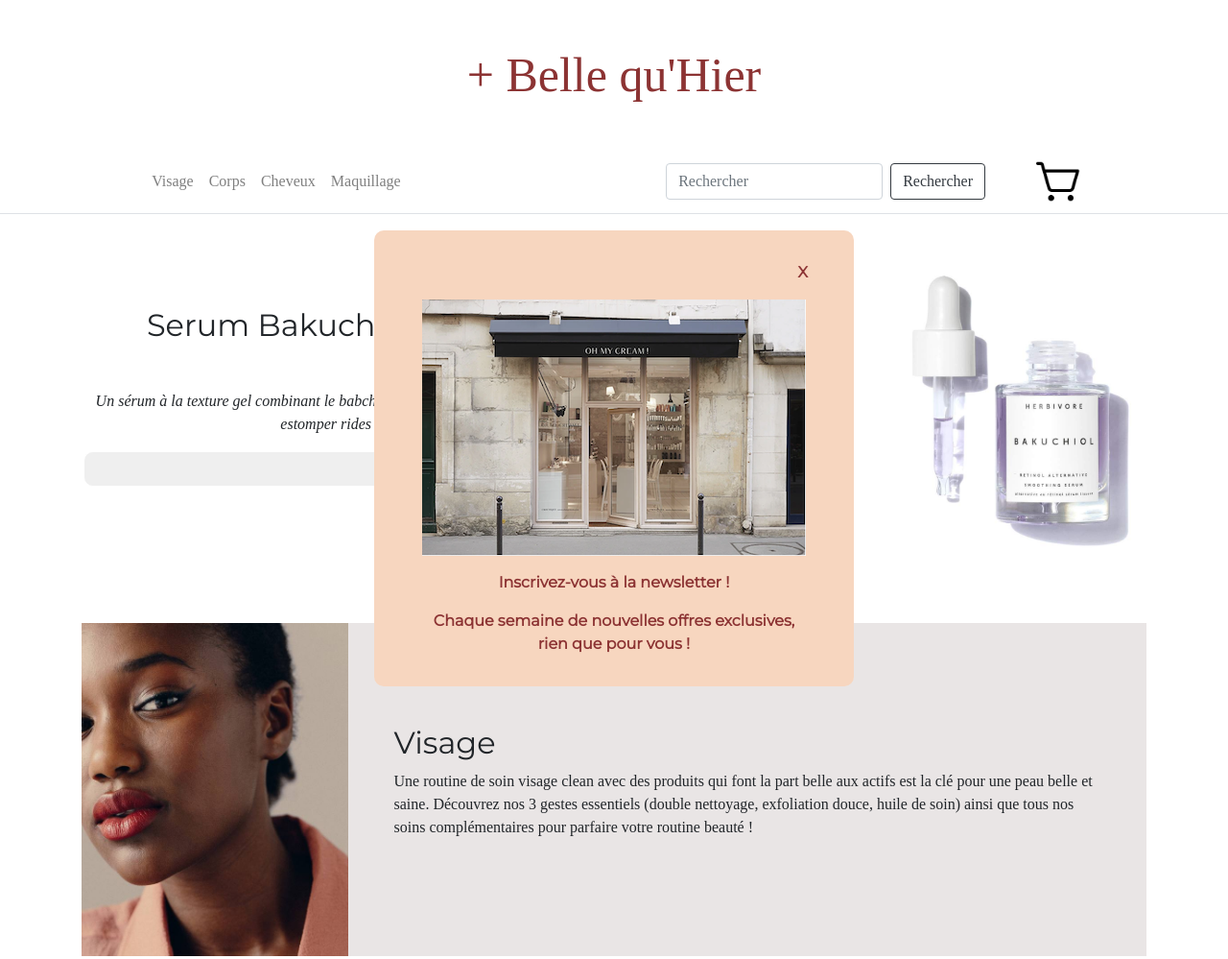
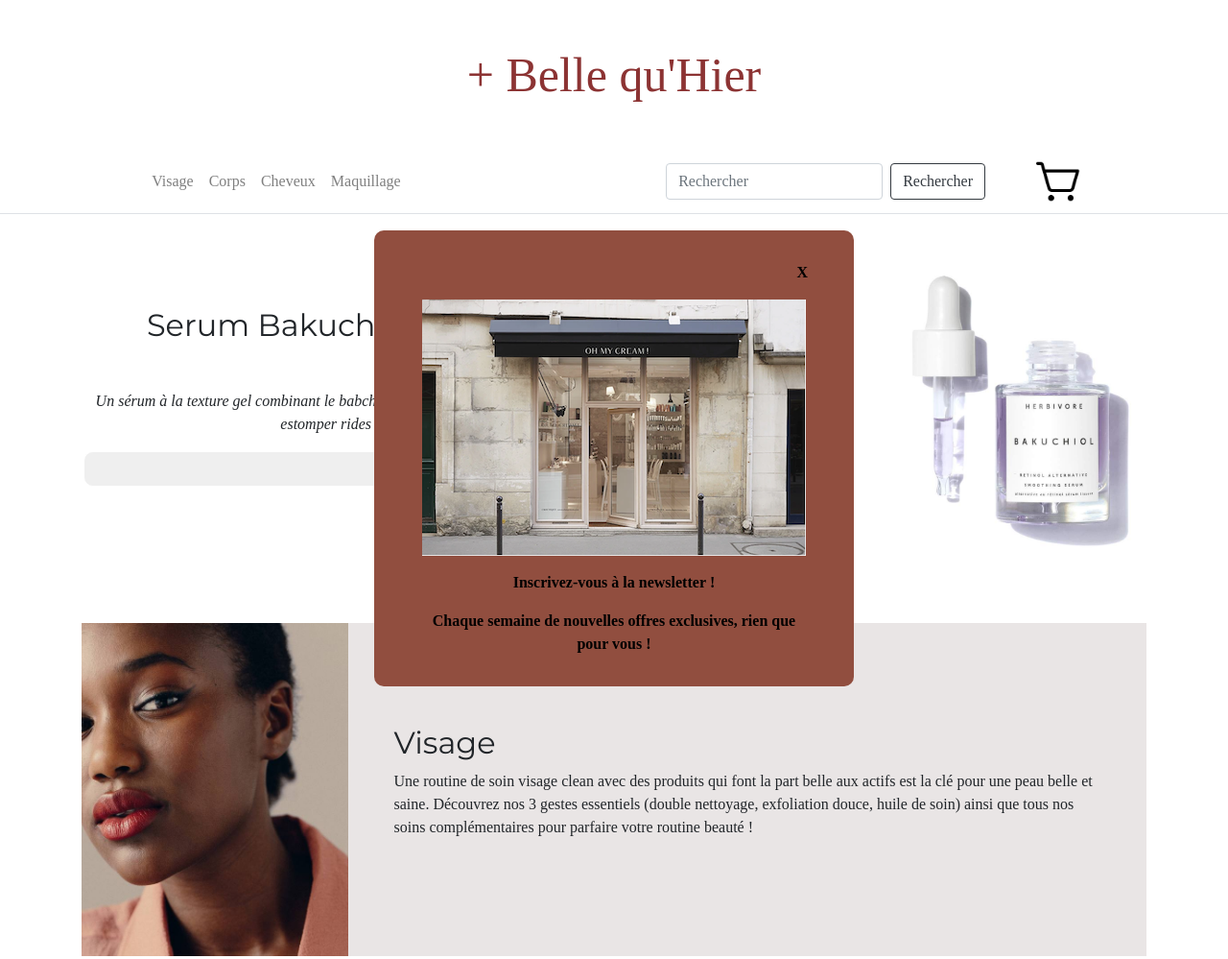
Before and after one commit to langloks/projetBeautyJquery, a plain HTML site: page index.html in a window 1280 px wide. Shown: the top 999 px of the page at 96% size. Drawn offline with nearby package versions, Linux system fonts and the light colour scheme; a web font is replaced by a local one.

Commit message:
Update style.css

```diff
--- a/style.css
+++ b/style.css
@@ -213,10 +213,10 @@
   animation: 1s slideTop;
   padding: 1rem;
   border-radius: 10px;
-  background-color: #F7D6BF;
-  color: #8c3333;
+  background-color: #914E3F;
+  color: black;
   font-weight: bold;
-  font-family: "Montserrat";
+/*   font-family: "Montserrat"; */
   cursor: pointer;
   text-align: center;
 }
```
